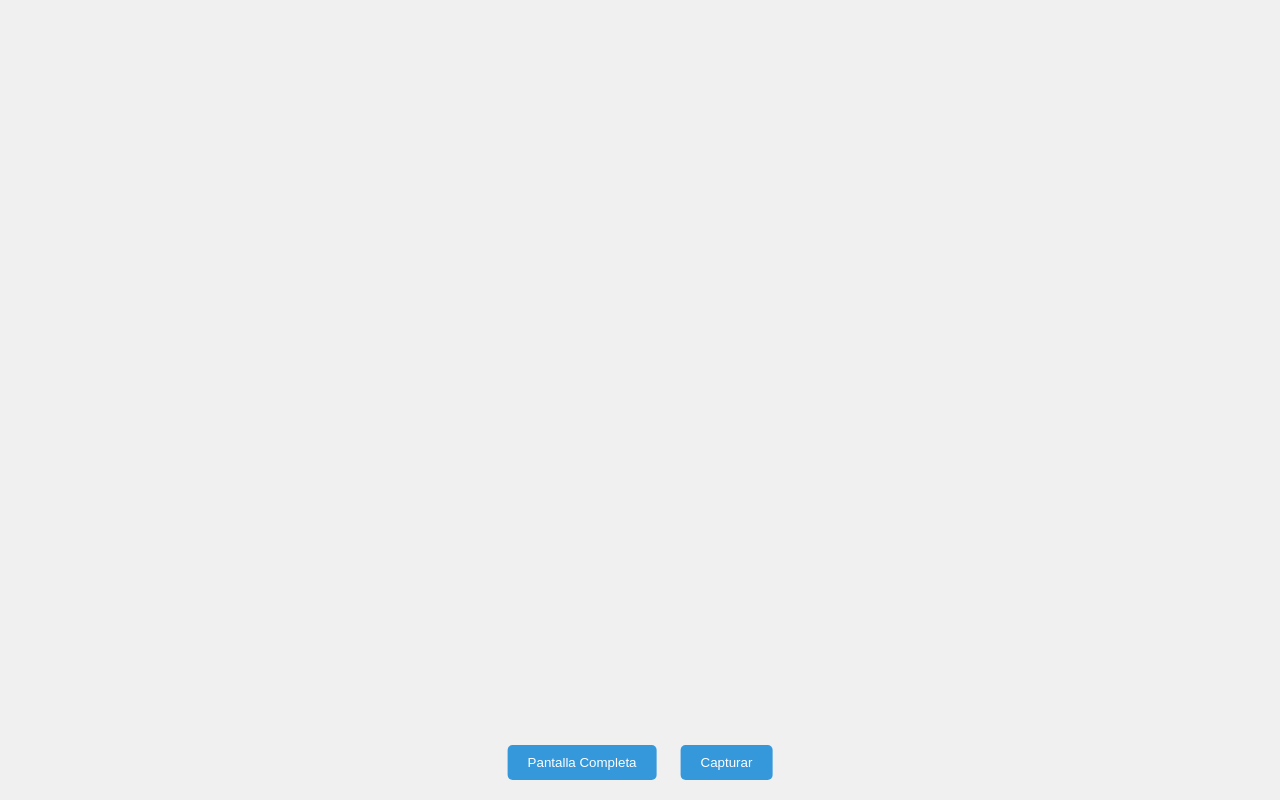
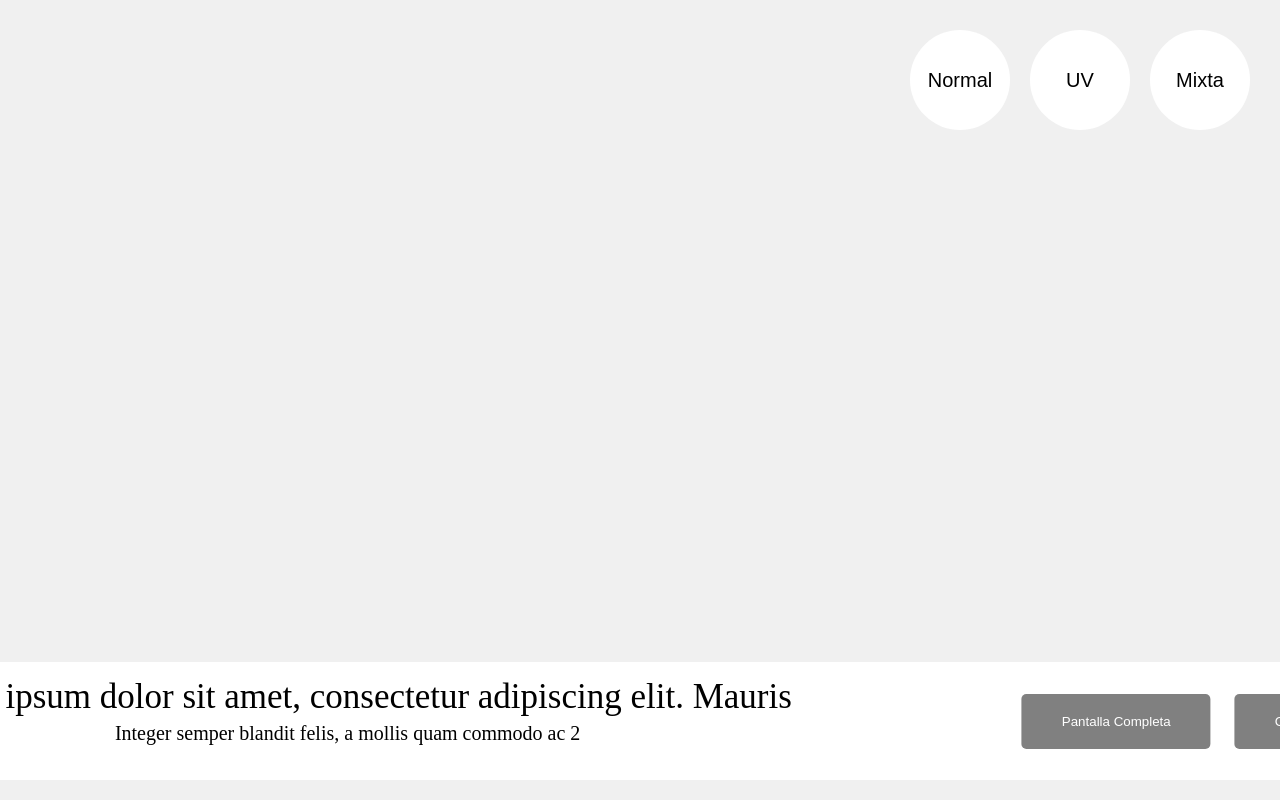
Before and after one commit to JSenen/HUB_Totem, a PHP site: page / in a window 1280 px wide. Run offline with PHP 8.4, Linux system fonts and the light colour scheme.

Commit message:
round buttons up right

```diff
--- a/index.php
+++ b/index.php
@@ -13,6 +13,7 @@
             height: 100vh;
             background-color: #f0f0f0; /* Color de fondo */
             overflow: hidden; /* Evitar desplazamiento de la página */
+            position: relative; /* Para establecer posicionamiento absoluto de los botones */
         }
         .video-container {
             display: flex;
@@ -31,16 +32,67 @@
             transform: translateX(-50%);
             text-align: center;
         }
+        .button-wrapper {
+            background-color: white;
+            padding: 10px;
+            border-radius: 10px;
+            display: flex;
+            justify-content: center;
+            align-items: center;
+            width: max-content; /* Ancho ajustado al contenido */
+        }
         button {
-            padding: 10px 20px;
-            background-color: #3498db;
+            padding: 20px 40px;
+            background-color: grey;
             color: #fff;
             border: none;
             border-radius: 5px;
             cursor: pointer;
             margin: 0 10px;
         }
+        .text-container {
+            text-align: center;
+            margin-bottom: 20px; /* Ajusta la distancia entre los textos y los botones */
+            margin-right: 220px; /* Ajusta la distancia lateral */
+        }
+        .text-container p {
+            margin: 5px 0;
+            white-space: nowrap; /* Evitar el ajuste de línea */
+        }
+        .t1 {
+            font-size: 35px;
+            font-style: bold;
+
+        }
+        .t2 {
+            font-size: 20px;
+
+        }
+        .rounded-buttons {
+            position: absolute;
+            top: 20px; /* Ajusta la posición vertical */
+            right: 20px; /* Ajusta la posición horizontal */
+            display: flex;
+            flex-direction: row;
+            align-items: center;
+        }
+        .rounded-buttons button {
+            width: 100px;
+            height: 100px;
+            border-radius: 50%;
+            margin-top: 10px; /* Espacio entre los botones */
+            display: flex;
+            justify-content: center;
+            align-items: center;
+            border: none;
+            background-color: white;
+            color: black;
+            cursor: pointer;
+            font-size: 20px;
+            font-style: bold;
+        }
     </style>
+
 </head>
 <body>
     <div class="video-container">
@@ -48,8 +100,22 @@
         <video id="video2" autoplay></video>
     </div>
     <div class="buttons-container">
-        <button id="botonPantallaCompleta">Pantalla Completa</button>
-        <button id="botonCapturar">Capturar</button>
+        <div class="button-wrapper">
+            <div class="text-container">
+                <p class="t1">Lorem ipsum dolor sit amet, consectetur adipiscing elit. Mauris </p>
+                <p class="t2">Integer semper blandit felis, a mollis quam commodo ac 2</p>
+            </div>
+            <div>
+                <button id="botonPantallaCompleta">Pantalla Completa</button>
+                <button id="botonCapturar">Capturar</button>
+            </div>
+        </div>
+    </div>
+       <!-- Botones redondos -->
+    <div class="rounded-buttons">
+        <button id="boton1">Normal</button>
+        <button id="boton2">UV</button>
+        <button id="boton3">Mixta</button>
     </div>
 
    <!-- Mostrar en consola los identificadores de las cámaras usadas -->
```
